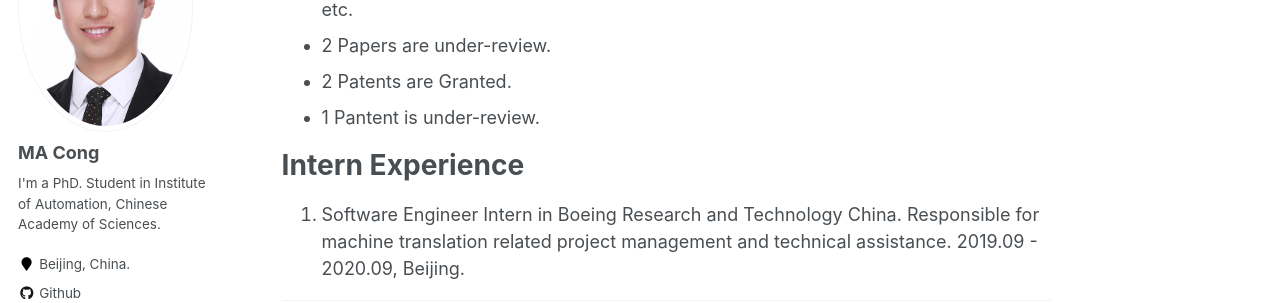
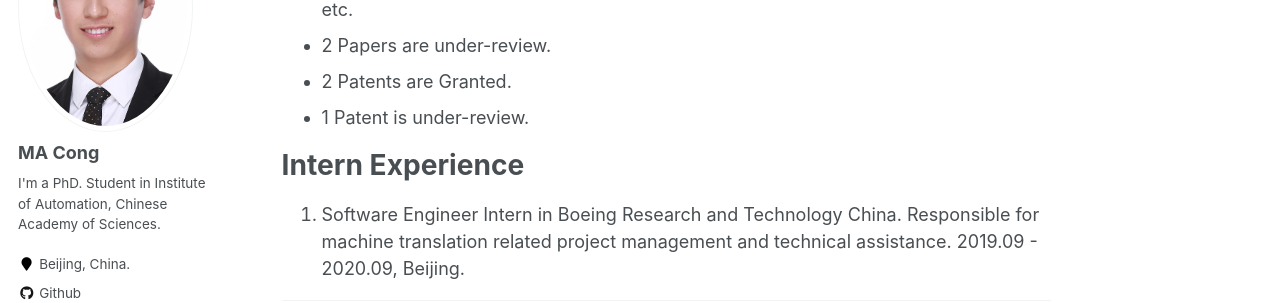
Before and after one commit to EriCongMa/ericongma.github.io, a Jekyll site: the page built from _pages/about.md, in a window 1280 px wide and 900 px high, scrolled down 629 px. Shown: the part 153-456 px from the top of the window. Built offline with Jekyll 4.4.1, drawn with Linux system fonts in a browser that asks for light colours; some web fonts are replaced.

Commit message:
macong:2024-02-29_10:37:49

```diff
--- a/_pages/about.md
+++ b/_pages/about.md
@@ -36,7 +36,7 @@ Research Interests:
 - IEEE TKDE, IEEE/ACM TASLP, EMNLP, Coling, ICASSP, IWSLT, ICDAR, ICPR, CCMT etc.
 - 2 Papers are under-review.
 - 2 Patents are Granted.
-- 1 Pantent is under-review.
+- 1 Patent is under-review.
 
 Intern Experience
 ===
```
Also changed, not shown: _pages/cv.md (+1 -1 lines), 1 other file.
